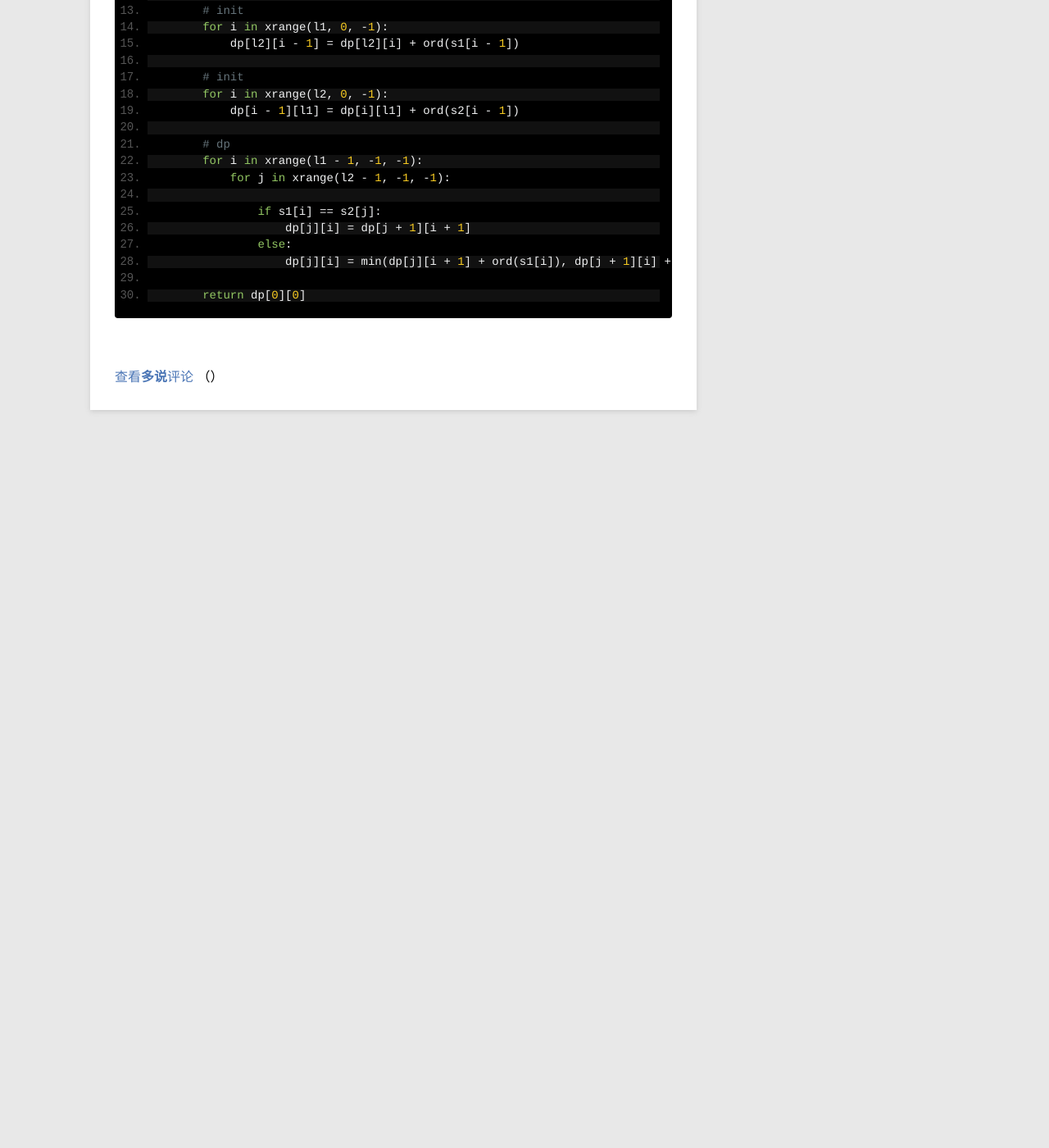
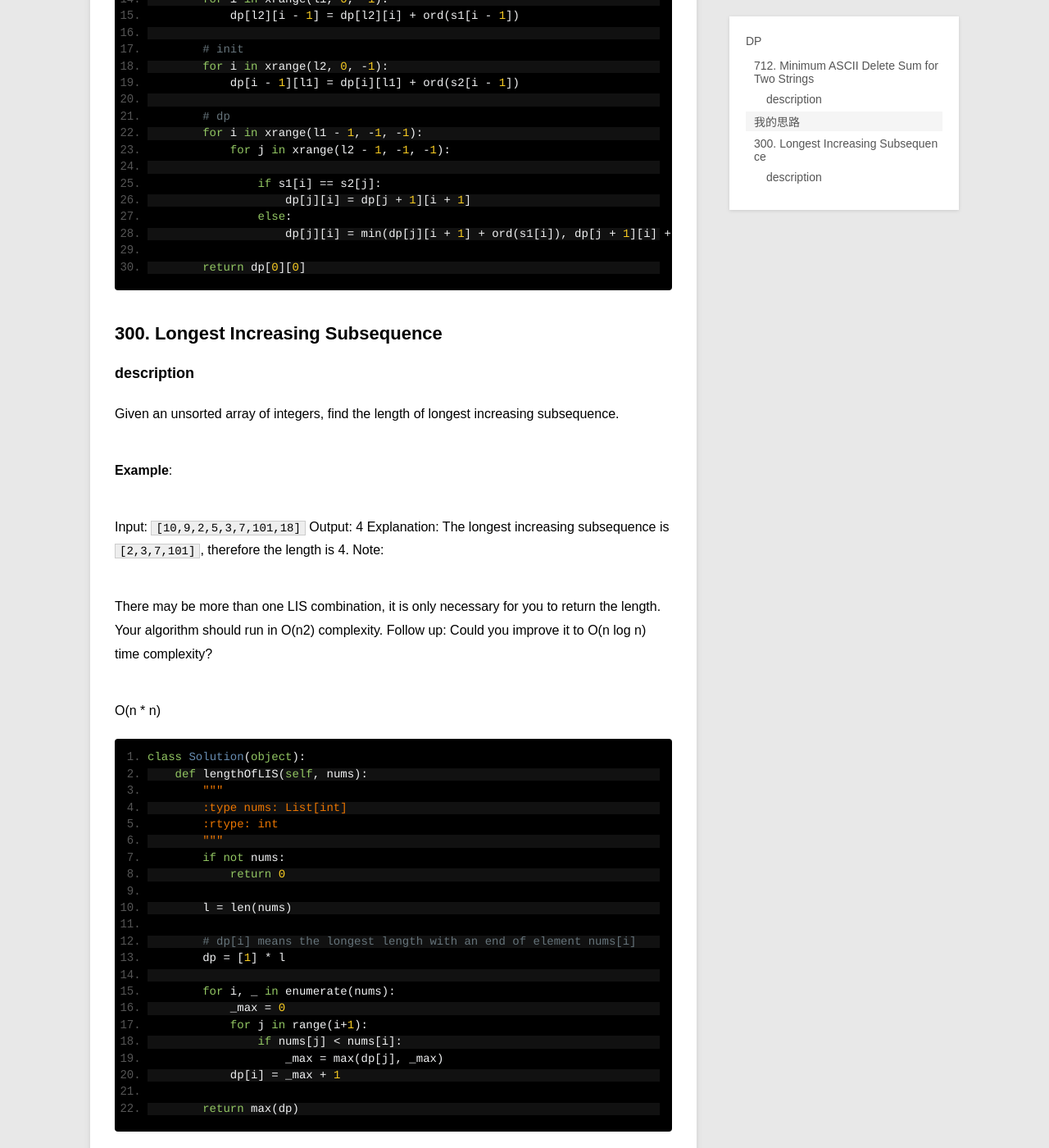
Before and after one commit to sunurdy/sunurdy.github.io, a Jekyll site: the page built from _posts/leetcode/2018-09-14-leetcode-712-Minimum-ASCII-Delete-Sum-for-Two-Strings.md, in a window 1280 px wide and 1400 px high, scrolled down 1557 px. Shown: the whole window at 82% size. Built offline with Jekyll 4.4.1, drawn with Linux system fonts in a browser that asks for light colours; Markdown is read by kramdown in place of the engine named in the settings; comment, search, counter and statistics services are not loaded; before the commit the page ends 2137 px from its top, so only the background shows below that; some of the changed text lies outside the part shown.

Commit message:
leetcode

````diff
--- a/_posts/leetcode/2018-09-14-leetcode-712-Minimum-ASCII-Delete-Sum-for-Two-Strings.md
+++ b/_posts/leetcode/2018-09-14-leetcode-712-Minimum-ASCII-Delete-Sum-for-Two-Strings.md
@@ -1,11 +1,11 @@
 ---
 layout:     post
-title:      712. Minimum ASCII Delete Sum for Two Strings
+title:      DP
 category: leetcode
 description: DP
 ---
 
-## Minimum ASCII Delete Sum for Two Strings
+## 712. Minimum ASCII Delete Sum for Two Strings
 ### description
 
 Given two strings s1, s2, find the lowest ASCII sum of deleted characters to make two strings equal.
@@ -71,3 +71,45 @@ class Solution(object):
 
         return dp[0][0]
 ```
+
+
+## 300. Longest Increasing Subsequence
+### description
+Given an unsorted array of integers, find the length of longest increasing subsequence.
+
+**Example**:
+
+Input: ```[10,9,2,5,3,7,101,18]```
+Output: 4
+Explanation: The longest increasing subsequence is ```[2,3,7,101]```, therefore the length is 4.
+Note:
+
+There may be more than one LIS combination, it is only necessary for you to return the length.
+Your algorithm should run in O(n2) complexity.
+Follow up: Could you improve it to O(n log n) time complexity?
+
+O(n * n)
+```python
+class Solution(object):
+    def lengthOfLIS(self, nums):
+        """
+        :type nums: List[int]
+        :rtype: int
+        """
+        if not nums:
+            return 0
+
+        l = len(nums)
+
+        # dp[i] means the longest length with an end of element nums[i]
+        dp = [1] * l
+
+        for i, _ in enumerate(nums):
+            _max = 0
+            for j in range(i+1):
+                if nums[j] < nums[i]:
+                    _max = max(dp[j], _max)
+            dp[i] = _max + 1
+
+        return max(dp)
+```
````
